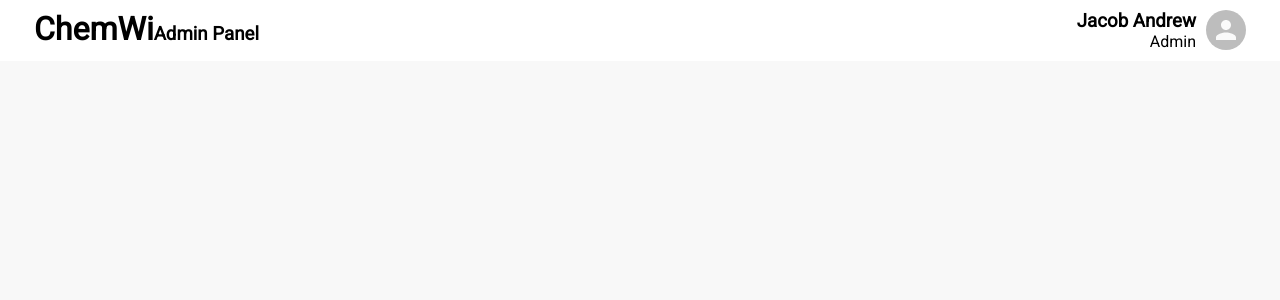
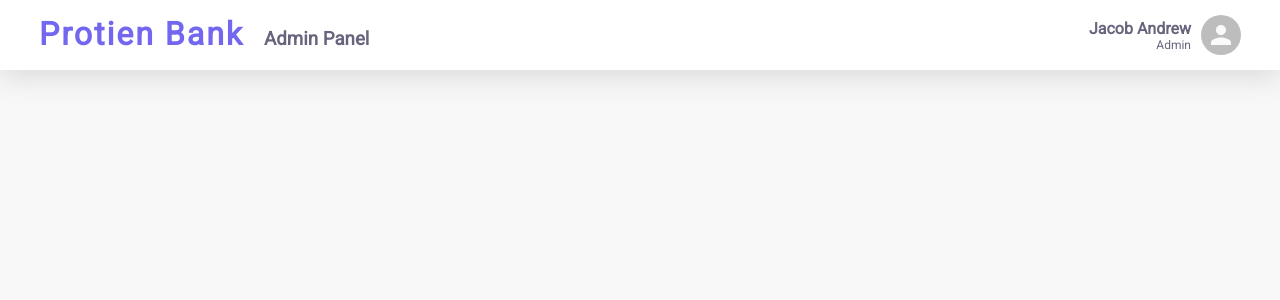
Before and after one commit to korathbasil/protien-bank-admin, a React (Create React App) app: page / in a window 1280 px wide. Shown: the top 300 px of the page. Built offline with nearby package versions, Linux system fonts and the light colour scheme.

Commit message:
feat: desgn header

```diff
--- a/public/index.html
+++ b/public/index.html
@@ -16,9 +16,16 @@
     -->
     <link rel="manifest" href="%PUBLIC_URL%/manifest.json" />
     <!--------------- Fonts --------------->
+    <!-- Roboto -->
     <link rel="preconnect" href="https://fonts.googleapis.com">
     <link rel="preconnect" href="https://fonts.gstatic.com" crossorigin>
     <link href="https://fonts.googleapis.com/css2?family=Roboto&display=swap" rel="stylesheet">
+
+    <!-- Supermercado One -->
+    <link rel="preconnect" href="https://fonts.googleapis.com">
+    <link rel="preconnect" href="https://fonts.gstatic.com" crossorigin>
+    <link href="https://fonts.googleapis.com/css2?family=Roboto&display=swap" rel="stylesheet">
+    <!------------- Fonts End ------------->
 
     <title>React App</title>
   </head>
--- a/src/app/App.css
+++ b/src/app/App.css
@@ -5,7 +5,10 @@
 }
 body {
   /********* Colors **********/
+  --col-primary: #7367f0;
+  --col-grey-text: #69647d;
   --col-lightgrey-bg: #f8f8f8;
+
   font-family: "Roboto", sans-serif;
 
   background-color: var(--col-lightgrey-bg);
--- a/src/components/header/Header.tsx
+++ b/src/components/header/Header.tsx
@@ -1,17 +1,17 @@
 import { Container, Avatar, Box } from "@material-ui/core";
-import styles from "./header.module.scss";
+import "./header.css";
 
 export const Header = () => {
   return (
-    <header className={styles.header}>
+    <header className="header">
       <Container>
         <Box sx={{ display: "flex", justifyContent: "space-between" }}>
           <Box sx={{ display: "flex", alignItems: "baseline" }}>
-            <h1>ChemWi</h1>
+            <h1 className="header__name">Protien Bank</h1>
             <h3>Admin Panel</h3>
           </Box>
 
-          <Box sx={{ display: "flex" }}>
+          <Box sx={{ display: "flex", alignItems: "center" }}>
             <Box
               sx={{
                 display: "flex",
@@ -19,8 +19,8 @@ export const Header = () => {
                 alignItems: "flex-end",
               }}
             >
-              <h3>Jacob Andrew</h3>
-              <p>Admin</p>
+              <h4>Jacob Andrew</h4>
+              <p style={{ fontSize: "12px" }}>Admin</p>
             </Box>
             <Box sx={{ marginLeft: "10px" }}>
               <Avatar />
--- /dev/null
+++ b/src/components/header/header.css
@@ -0,0 +1,15 @@
+.header {
+  width: 100%;
+  padding: 15px;
+  background-color: white;
+  box-shadow: rgba(100, 100, 111, 0.2) 0px 7px 29px 0px;
+  position: fixed;
+  top: 0;
+  color: var(--col-grey-text);
+}
+.header__name {
+  font-family: "Roboto", sans-serif;
+  margin-right: 20px;
+  color: var(--col-primary);
+  letter-spacing: 2px;
+}
--- a/src/components/header/header.module.scss
+++ /dev/null
@@ -1,8 +0,0 @@
-.header {
-  width: 100%;
-  padding: 10px;
-  background-color: white;
-}
-.headerContents {
-  display: flex;
-}
```
